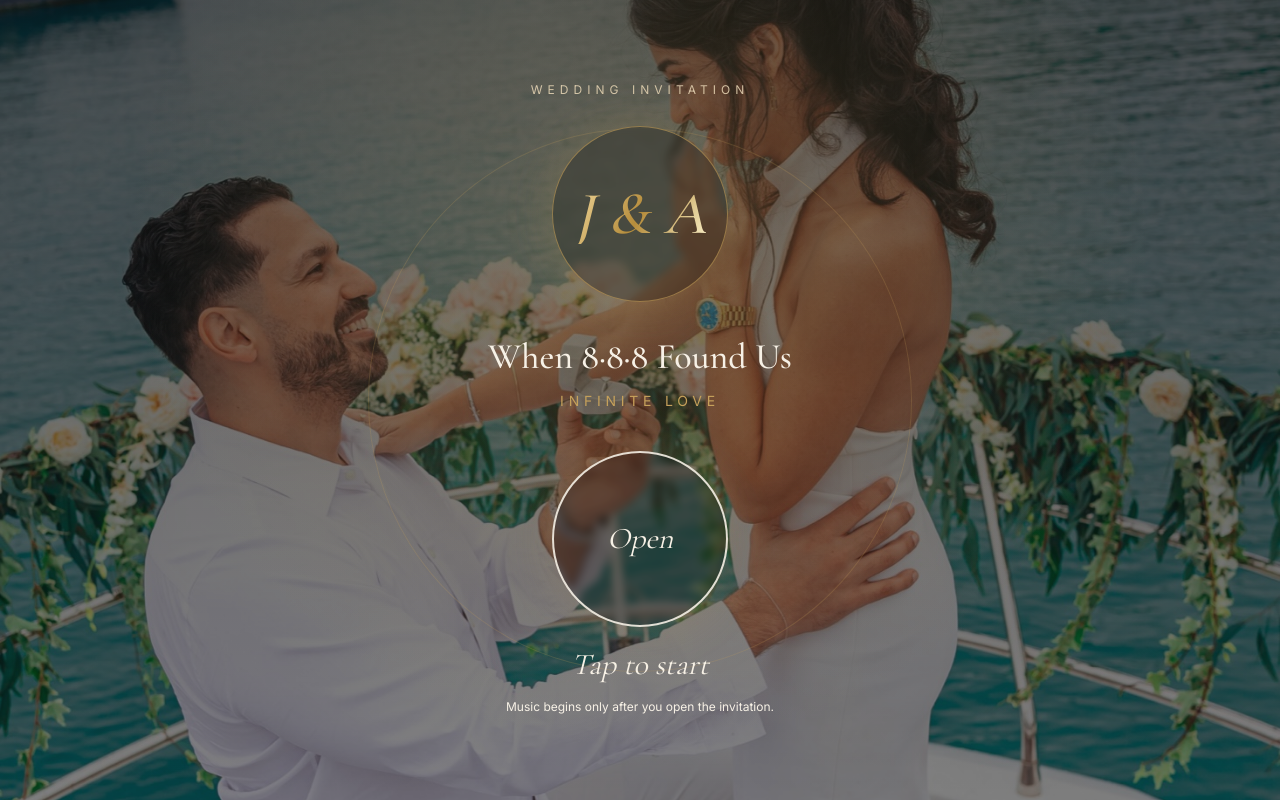
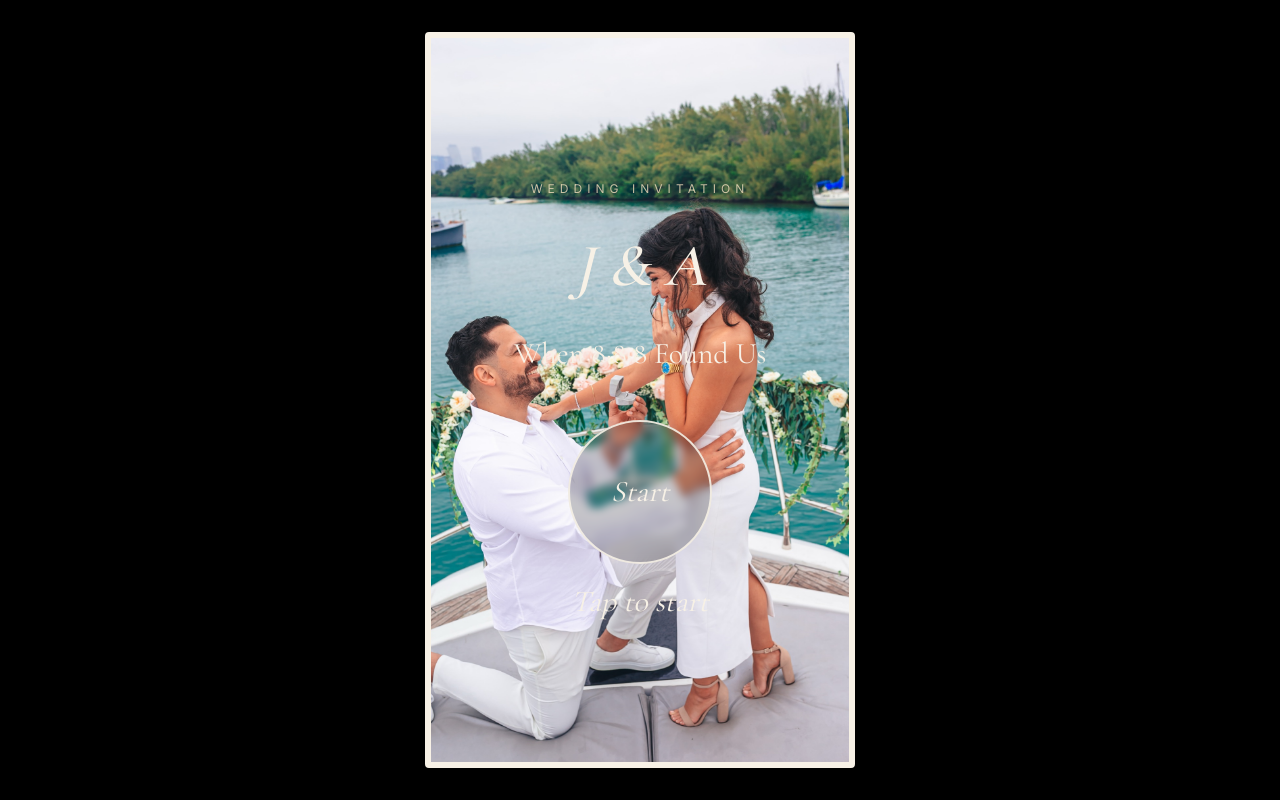
Before and after one commit to jnrahme/wedding, a Next.js app: page / in a window 1280 px wide. Built offline with nearby package versions, Linux system fonts and the light colour scheme.

Commit message:
Refine invitation card styling

```diff
--- a/components/InvitationBox.tsx
+++ b/components/InvitationBox.tsx
@@ -5,8 +5,6 @@ import { useMemo, useRef, useState, type ReactNode } from 'react';
 import {
   ArrowLeft,
   CalendarDays,
-  ChevronLeft,
-  ChevronRight,
   Church,
   ExternalLink,
   GlassWater,
@@ -42,12 +40,12 @@ export function InvitationBox({ openExternalRsvp }: InvitationBoxProps) {
         eyebrow: 'Are getting married',
         content: (
           <div className="text-center">
-            <h1 className="font-display text-[5.2rem] font-medium leading-[0.78] text-ivory">
+            <h1 className="font-display text-[4.25rem] font-medium italic leading-[0.9] text-ivory">
               Joey
-              <span className="block text-[0.52em] italic gold-text">&</span>
+              <span className="block text-[0.72em] italic text-ivory">&</span>
               Ana
             </h1>
-            <p className="mt-8 font-display text-3xl italic leading-10 text-ivory">
+            <p className="mt-8 font-display text-2xl leading-8 text-ivory">
               Together with our families, we invite you to celebrate the beginning of our forever.
             </p>
           </div>
@@ -193,8 +191,8 @@ export function InvitationBox({ openExternalRsvp }: InvitationBoxProps) {
   }
 
   return (
-    <section className="flex min-h-dvh items-center justify-center bg-[radial-gradient(circle_at_50%_20%,rgba(198,161,91,0.18),transparent_28rem),linear-gradient(135deg,#080807,#10251f_52%,#080807)] p-0 sm:p-6">
-      <div className="relative h-dvh w-full overflow-hidden bg-ink shadow-2xl sm:h-[min(86vh,860px)] sm:max-w-[430px] sm:rounded-[2rem] sm:border sm:border-gold/35">
+    <section className="flex min-h-dvh items-center justify-center bg-black p-3 sm:p-8">
+      <div className="relative h-[calc(100dvh-1.5rem)] w-full max-w-[430px] overflow-hidden rounded-[4px] border-[6px] border-ivory bg-ink shadow-2xl sm:h-[min(92vh,860px)]">
         <div
           ref={scrollerRef}
           onScroll={handleScroll}
@@ -209,16 +207,16 @@ export function InvitationBox({ openExternalRsvp }: InvitationBoxProps) {
                 fill
                 sizes="(max-width: 640px) 100vw, 430px"
                 priority={index < 2}
-                className="object-cover opacity-58"
+                className="object-cover opacity-72"
               />
-              <div className="absolute inset-0 bg-gradient-to-b from-ink/25 via-ink/42 to-ink/94" />
-              <div className="absolute inset-0 bg-[radial-gradient(circle_at_50%_34%,rgba(198,161,91,0.16),transparent_18rem)]" />
-              <div className="relative z-10 flex h-full flex-col px-7 pb-24 pt-16">
-                <p className="text-center text-xs uppercase tracking-[0.34em] text-champagne/84">{slide.eyebrow}</p>
+              <div className="absolute inset-0 bg-black/42" />
+              <div className="absolute inset-0 bg-gradient-to-b from-black/18 via-black/32 to-black/70" />
+              <div className="relative z-10 flex h-full flex-col px-7 pb-20 pt-16">
+                <p className="text-center font-display text-2xl text-ivory">{slide.eyebrow}</p>
                 <div className="flex flex-1 items-center justify-center overflow-y-auto py-8">{slide.content}</div>
                 {index < slides.length - 1 ? (
-                  <div className="absolute bottom-8 left-1/2 flex -translate-x-1/2 flex-col items-center text-ivory/92">
-                    <span className="font-display text-3xl italic">Swipe Left</span>
+                  <div className="absolute bottom-7 left-1/2 flex -translate-x-1/2 flex-col items-center text-ivory/92">
+                    <span className="font-display text-2xl italic">Swipe Left</span>
                     <ArrowLeft className="mt-2" size={34} aria-hidden="true" />
                   </div>
                 ) : null}
@@ -227,40 +225,16 @@ export function InvitationBox({ openExternalRsvp }: InvitationBoxProps) {
           ))}
         </div>
 
-        <div className="absolute left-0 right-0 top-5 z-20 flex justify-center gap-2" aria-label="Invitation page position">
+        <div className="absolute bottom-8 left-0 right-0 z-20 flex justify-center gap-2" aria-label="Invitation page position">
           {slides.map((slide, index) => (
             <button
               key={slide.id}
               type="button"
               onClick={() => goToSlide(index)}
-              className={`h-1.5 rounded-full transition ${index === activeSlide ? 'w-8 bg-gold' : 'w-4 bg-ivory/35'}`}
+              className={`size-1.5 rounded-full transition ${index === activeSlide ? 'bg-ivory' : 'bg-ivory/35'}`}
               aria-label={`Go to invitation page ${index + 1}`}
             />
           ))}
-        </div>
-
-        <div className="absolute inset-x-4 bottom-4 z-30 flex items-center justify-between">
-          <button
-            type="button"
-            onClick={() => goToSlide(activeSlide - 1)}
-            className="flex size-10 items-center justify-center rounded-full bg-ink/45 text-ivory backdrop-blur-md disabled:opacity-30"
-            disabled={activeSlide === 0}
-            aria-label="Previous invitation page"
-          >
-            <ChevronLeft aria-hidden="true" />
-          </button>
-          <p className="font-display text-2xl text-ivory">
-            Joey & Ana <span className="text-gold">—</span> 08.08.2026
-          </p>
-          <button
-            type="button"
-            onClick={() => goToSlide(activeSlide + 1)}
-            className="flex size-10 items-center justify-center rounded-full bg-ink/45 text-ivory backdrop-blur-md disabled:opacity-30"
-            disabled={activeSlide === slides.length - 1}
-            aria-label="Next invitation page"
-          >
-            <ChevronRight aria-hidden="true" />
-          </button>
         </div>
       </div>
     </section>
--- a/components/MusicPlayer.tsx
+++ b/components/MusicPlayer.tsx
@@ -75,8 +75,10 @@ export function MusicPlayer({ enabled, compact = false }: MusicPlayerProps) {
 
   return (
     <div
-      className={`fixed z-40 rounded-full border border-gold/35 bg-ink/70 shadow-glow backdrop-blur-md ${
-        compact ? 'bottom-4 left-4 px-2 py-2' : 'bottom-4 right-4 px-3 py-2'
+      className={`fixed z-40 rounded-full ${
+        compact
+          ? 'bottom-[max(1.75rem,calc(4dvh+1.5rem))] left-[max(1.75rem,calc(50vw-215px+1.5rem))]'
+          : 'bottom-4 right-4 border border-gold/35 bg-ink/70 px-3 py-2 shadow-glow backdrop-blur-md'
       }`}
     >
       {wedding.musicFileUrl ? (
@@ -94,7 +96,7 @@ export function MusicPlayer({ enabled, compact = false }: MusicPlayerProps) {
           type="button"
           onClick={togglePlay}
           disabled={!wedding.musicFileUrl || hasAudioError}
-          className="flex size-10 items-center justify-center rounded-full bg-transparent text-ivory transition hover:bg-ivory/10 focus:outline-none focus:ring-4 focus:ring-gold/30 disabled:cursor-not-allowed disabled:opacity-50"
+          className="flex size-10 items-center justify-center rounded-full bg-transparent text-ivory transition hover:bg-ivory/10 focus:outline-none focus:ring-4 focus:ring-ivory/30 disabled:cursor-not-allowed disabled:opacity-50"
           aria-label={label}
           title={hasAudioError ? 'Music file unavailable' : label}
         >
--- a/components/OpeningScreen.tsx
+++ b/components/OpeningScreen.tsx
@@ -13,58 +13,44 @@ export function OpeningScreen({ onOpen }: OpeningScreenProps) {
 
   return (
     <motion.section
-      className="fixed inset-0 z-50 flex min-h-dvh items-center justify-center overflow-hidden bg-ink px-6 text-center"
+      className="fixed inset-0 z-50 flex min-h-dvh items-center justify-center overflow-hidden bg-black p-3 text-center sm:p-8"
       exit={prefersReducedMotion ? { opacity: 0 } : { opacity: 0, scale: 1.04 }}
       transition={{ duration: 0.9, ease: [0.22, 1, 0.36, 1] }}
       aria-label="Opening invitation"
     >
+      <div className="relative h-[calc(100dvh-1.5rem)] w-full max-w-[430px] overflow-hidden rounded-[4px] border-[6px] border-ivory bg-ink shadow-2xl sm:h-[min(92vh,860px)]">
         <Image
           src={wedding.images.coupleHero}
           alt=""
           fill
           priority
-        sizes="100vw"
-        className="object-cover opacity-50"
+          sizes="(max-width: 640px) 100vw, 430px"
+          className="object-cover opacity-72"
         />
-      <div className="absolute inset-0 bg-ink/48" />
-      <div className="absolute inset-0 bg-gradient-to-b from-ink/30 via-ink/42 to-ink/82" />
-      <div className="absolute inset-0 bg-radial-gold" />
+        <div className="absolute inset-0 bg-black/46" />
+        <div className="absolute inset-0 bg-gradient-to-b from-black/12 via-black/38 to-black/72" />
         <motion.div
-        className="absolute h-[34rem] w-[34rem] rounded-full border border-gold/20"
-        animate={prefersReducedMotion ? undefined : { rotate: 360 }}
-        transition={{ duration: 54, repeat: Infinity, ease: 'linear' }}
-      />
-      <motion.div
-        className="relative z-10 mx-auto flex max-w-sm flex-col items-center"
+          className="relative z-10 mx-auto flex h-full max-w-sm flex-col items-center justify-center px-6"
           initial={prefersReducedMotion ? false : { opacity: 0, y: 18 }}
           animate={{ opacity: 1, y: 0 }}
           transition={{ duration: 1.1, ease: [0.22, 1, 0.36, 1] }}
         >
-        <p className="mb-7 text-xs uppercase tracking-[0.42em] text-champagne/85">
-          Wedding Invitation
-        </p>
-        <div className="mb-8 flex size-44 items-center justify-center rounded-full border border-gold/60 bg-ink/25 shadow-glow backdrop-blur-sm">
-          <span className="font-display text-6xl font-medium italic gold-text">
+          <p className="mb-8 text-xs uppercase tracking-[0.42em] text-champagne/85">Wedding Invitation</p>
+          <h1 className="font-display text-6xl font-medium italic leading-tight text-ivory">
             {wedding.couple.monogram}
-          </span>
-        </div>
-        <h1 className="font-display text-4xl font-medium leading-tight text-ivory">
-          {wedding.tagline}
           </h1>
-        <p className="mt-3 text-sm uppercase tracking-[0.34em] text-gold">
-          {wedding.subtitle}
-        </p>
+          <p className="mt-8 font-display text-3xl text-ivory">{wedding.tagline}</p>
           <button
             type="button"
             onClick={onOpen}
-          className="mt-10 flex size-44 items-center justify-center rounded-full border-2 border-ivory/90 bg-ink/20 px-7 py-4 font-display text-3xl italic text-ivory shadow-glow backdrop-blur-sm transition hover:bg-ivory/10 focus:outline-none focus:ring-4 focus:ring-gold/30"
+            className="mt-12 flex size-36 items-center justify-center rounded-full border-2 border-ivory/90 bg-black/20 px-7 py-4 font-display text-3xl italic text-ivory backdrop-blur-sm transition hover:bg-ivory/10 focus:outline-none focus:ring-4 focus:ring-ivory/30"
           >
-          Open
-          <span className="sr-only">Invitation</span>
+            Start
+            <span className="sr-only"> Open Invitation</span>
           </button>
           <p className="mt-5 font-display text-3xl italic text-ivory">Tap to start</p>
-        <p className="mt-3 text-xs leading-6 text-ivory/58">Music begins only after you open the invitation.</p>
         </motion.div>
+      </div>
     </motion.section>
   );
 }
```
Lines whose indentation alone changed are shown as unchanged.
